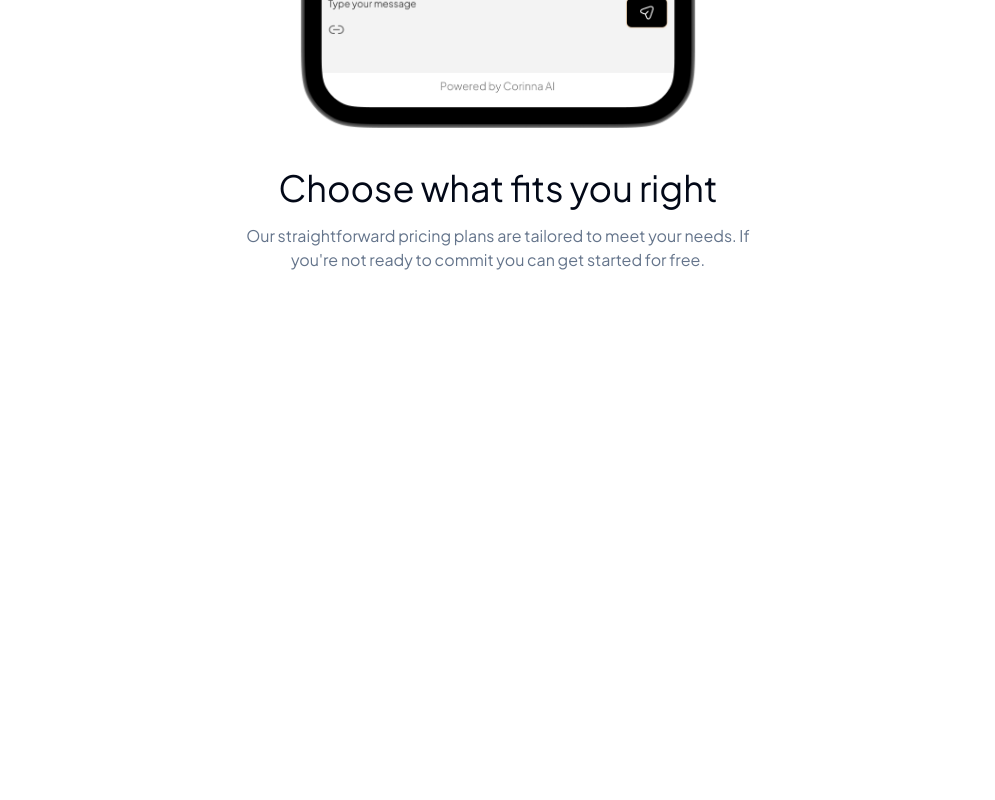
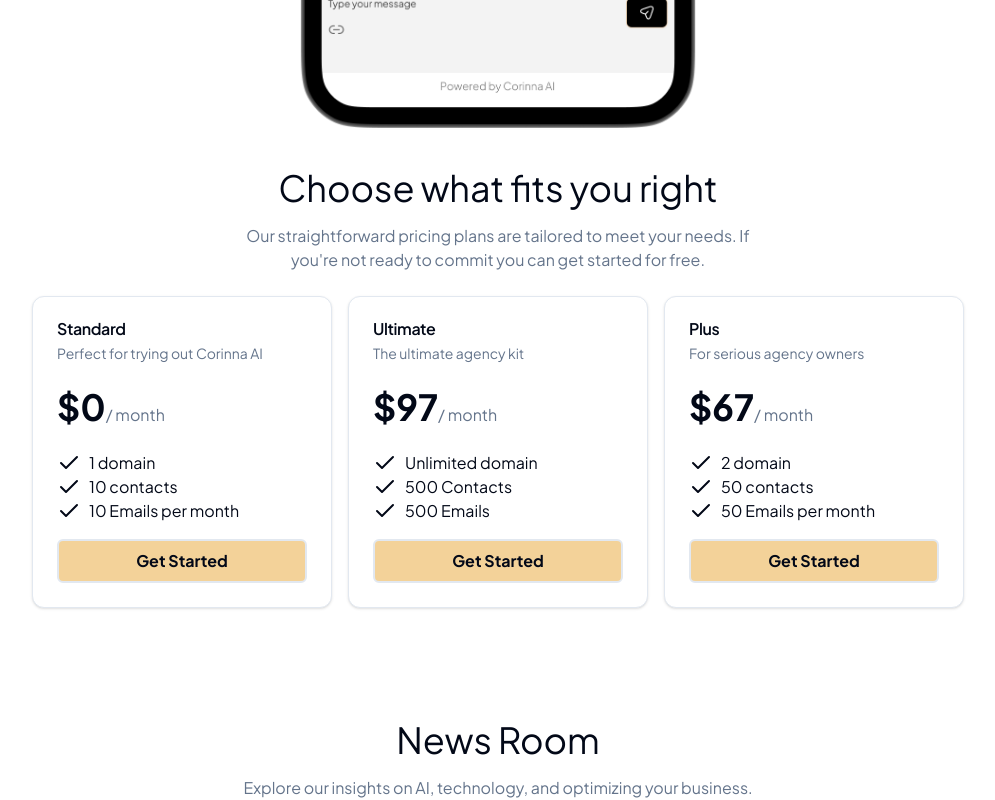
Before and after one commit to Muhangi2/Aisaaschatbot, a Next.js app: page / in a window 1280 px wide. Shown: the part 1161-1961 px from the top of the page, without its empty margins (142-1137 px from the left). Before the commit the page ends 1433 px from the top, so only its background shows below. Built offline with nearby package versions, Linux system fonts and the light colour scheme.

Commit message:
add integration and landing page constants; define pricing cards and appointment time slots

```diff
--- a/src/app/page.tsx
+++ b/src/app/page.tsx
@@ -1,6 +1,6 @@
 // import { onGetBlogPosts } from '@/actions/landing'
-import NavBar from '@/components/navbar'
-import { Button } from '@/components/ui/button'
+import NavBar from "@/components/navbar";
+import { Button } from "@/components/ui/button";
 import {
   Card,
   CardContent,
@@ -8,12 +8,12 @@
   CardFooter,
   CardHeader,
   CardTitle,
-} from '@/components/ui/card'
-// import { pricingCards } from '@/constants/landing-page'
-import clsx from 'clsx'
-import { ArrowRightCircleIcon, Check } from 'lucide-react'
-import Image from 'next/image'
-import Link from 'next/link'
+} from "@/components/ui/card";
+import { pricingCards } from "@/constants/landing-page";
+import clsx from "clsx";
+import { ArrowRightCircleIcon, Check } from "lucide-react";
+import Image from "next/image";
+import Link from "next/link";
 // import parse from 'html-react-parser'
 // import { getMonthName } from '@/lib/utils'
 
@@ -66,12 +66,12 @@
           {" you're"} not ready to commit you can get started for free.
         </p>
       </section>
-      {/* <div className="flex  justify-center gap-4 flex-wrap mt-6">
+      <div className="flex  justify-center gap-4 flex-wrap mt-6">
         {pricingCards.map((card) => (
           <Card
             key={card.title}
-            className={clsx('w-[300px] flex flex-col justify-between', {
-              'border-2 border-primary': card.title === 'Unlimited',
+            className={clsx("w-[300px] flex flex-col justify-between", {
+              "border-2 border-primary": card.title === "Unlimited",
             })}
           >
             <CardHeader>
@@ -89,10 +89,7 @@
             <CardFooter className="flex flex-col items-start gap-4">
               <div>
                 {card.features.map((feature) => (
-                  <div
-                    key={feature}
-                    className="flex gap-2"
-                  >
+                  <div key={feature} className="flex gap-2">
                     <Check />
                     <p>{feature}</p>
                   </div>
@@ -115,13 +112,10 @@
           Explore our insights on AI, technology, and optimizing your business.
         </p>
       </section>
-      <section className="md:grid-cols-3 grid-cols-1 grid gap-5 container mt-8">
+      {/* <section className="md:grid-cols-3 grid-cols-1 grid gap-5 container mt-8">
         {posts &&
           posts.map((post) => (
-            <Link
-              href={`/blogs/${post.id}`}
-              key={post.id}
-            >
+            <Link href={`/blogs/${post.id}`} key={post.id}>
               <Card className="flex flex-col gap-2 rounded-xl overflow-hidden h-full hover:bg-gray-100">
                 <div className="relative w-full aspect-video">
                   <Image
@@ -132,7 +126,7 @@
                 </div>
                 <div className="py-5 px-10 flex flex-col gap-5">
                   <CardDescription>
-                    {getMonthName(post.createdAt.getMonth())}{' '}
+                    {getMonthName(post.createdAt.getMonth())}{" "}
                     {post.createdAt.getDate()} {post.createdAt.getFullYear()}
                   </CardDescription>
                   <CardTitle>{post.title}</CardTitle>
@@ -143,5 +137,5 @@
           ))}
       </section> */}
     </main>
-  )
+  );
 }
--- /dev/null
+++ b/src/constants/landing-page.ts
@@ -0,0 +1,30 @@
+export const pricingCards = [
+    {
+      title: 'Standard',
+      description: 'Perfect for trying out Corinna AI',
+      price: '$0',
+      duration: '',
+      highlight: 'Key features',
+      features: [' 1 domain ', '10 contacts', '10 Emails per month'],
+      priceId: '',
+    },
+    {
+      title: 'Ultimate',
+      description: 'The ultimate agency kit',
+      price: '$97',
+      duration: 'month',
+      highlight: 'Key features',
+      features: [' Unlimited domain ', '500 Contacts', '500 Emails'],
+
+      priceId: 'price_1OYxkqFj9oKEERu1KfJGWxgN',
+    },
+    {
+      title: 'Plus',
+      description: 'For serious agency owners',
+      price: '$67',
+      duration: 'month',
+      highlight: 'Everything in Starter, plus',
+      features: [' 2 domain ', '50 contacts', '50 Emails per month'],
+      priceId: 'price_1OYxkqFj9oKEERu1NbKUxXxN',
+    },
+  ]
```
Also changed, not shown: src/constants/integration.ts (added, +21 -0 lines), src/constants/timeslot.ts (added, +24 -0 lines), src/constants/menut.ts (added).
